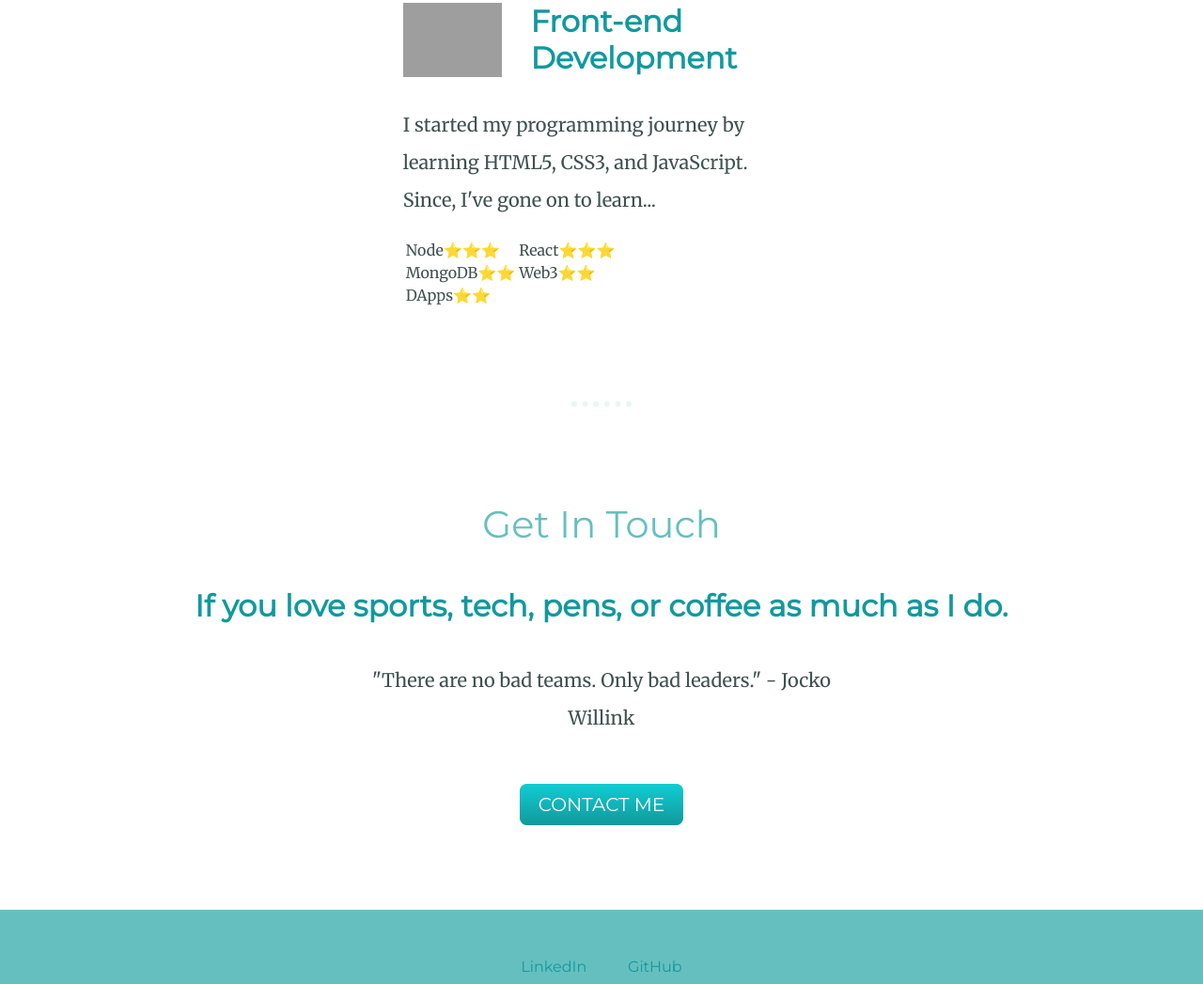
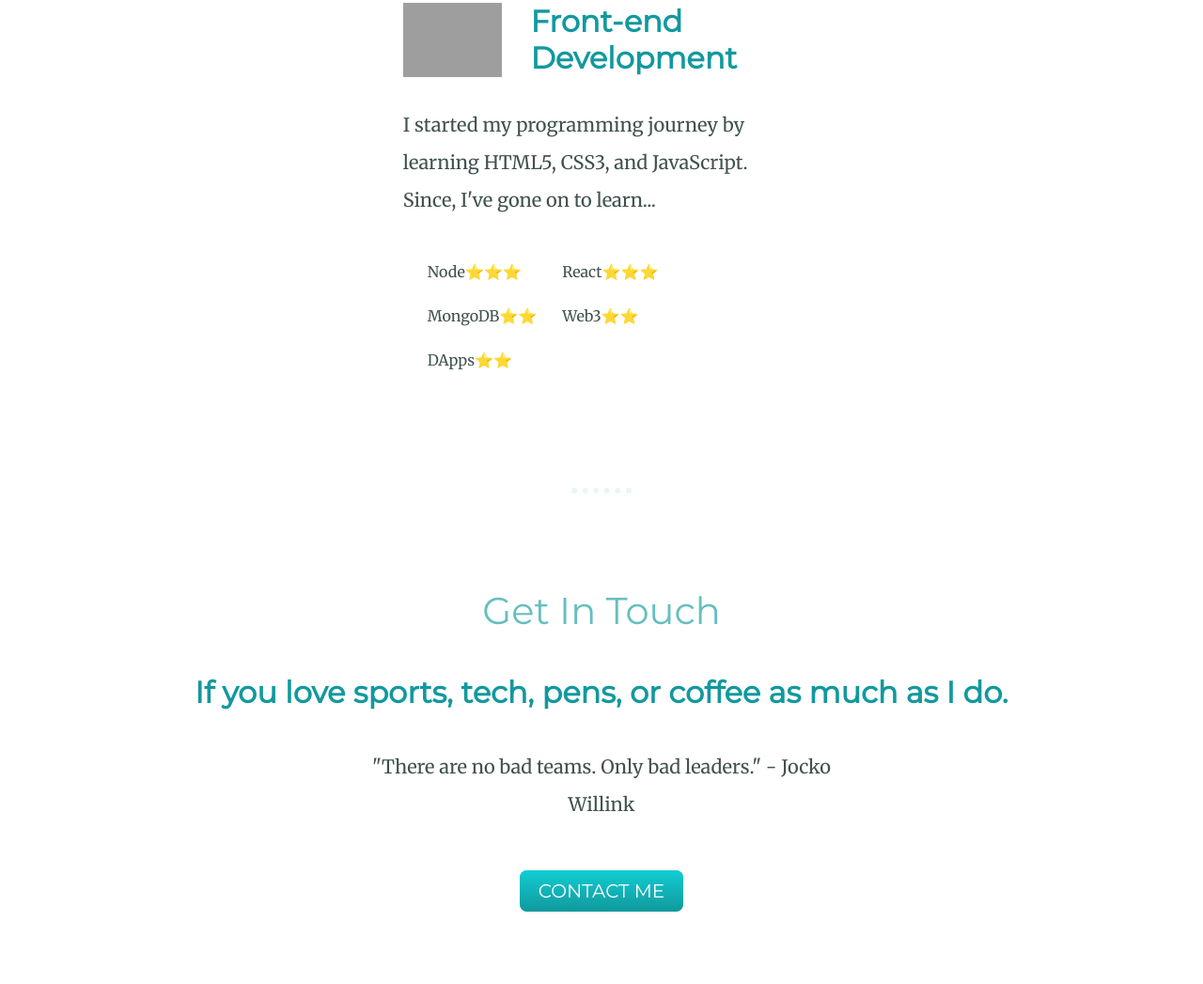
Before and after one commit to CareerSwtch/First-Website-Coding-Bootcamp, a plain HTML site: page index.html in a window 1280 px wide. Shown: the part 2080-3127 px from the top of the page at 94% size. Drawn offline with Linux system fonts and the light colour scheme; grey boxes are pictures that could not be loaded.

Commit message:
Added border spacing for skill table

```diff
--- a/styles.css
+++ b/styles.css
@@ -91,6 +91,10 @@ a:hover {
   text-decoration: underline;
 }
 
+.skill-table {
+  border-spacing: 25px;
+}
+
 .top-cloud {
   position: absolute;
   right: 300px;
```
